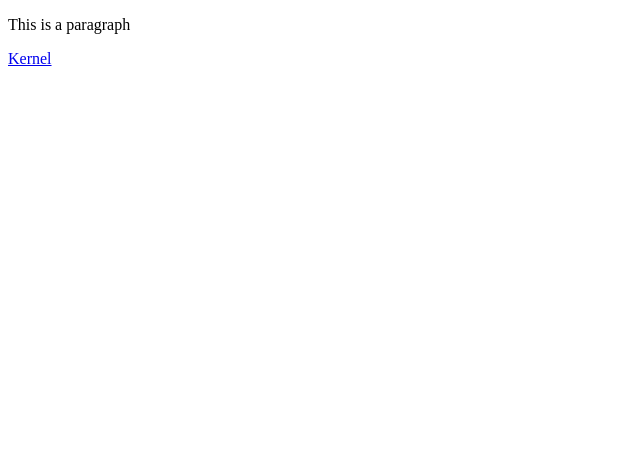
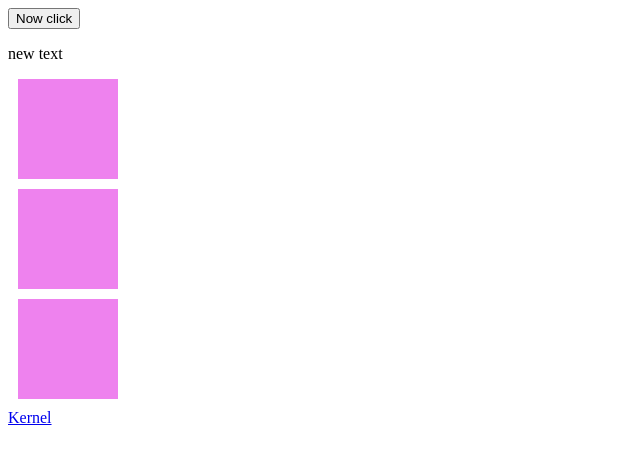
Before and after one commit to YonatanMateh/lesson-plans, a plain HTML site: page index.html in a window 1280 px wide. Shown: the whole page, without its empty margins (0-640 px from the left). Drawn offline with Linux system fonts and the light colour scheme.

Commit message:
added lesson plan

```diff
--- a/index.html
+++ b/index.html
@@ -10,14 +10,15 @@
 </head>
 <body>
 
+  <!-- <button onclick="addBox()">Click me</button> -->
+  <button id='btn'>Now click</button>
+
   <div id="container">
-    <p>This is a paragraph</p>
+    <p id="text">This is a paragraph</p>
 
     <div class="box"></div>
     <div class="box"></div>
     <div class="box"></div>
-
-
 
   </div>
 
--- a/main.js
+++ b/main.js
@@ -1,2 +1,69 @@
 // Document (Object Model)
 console.log(document)
+
+
+// Target elements
+const text = document.getElementById('text')
+console.log(text)
+
+const boxes = document.getElementsByClassName('box')
+console.log(boxes)
+
+
+// Manipulating elements
+console.log(text.innerHTML)
+
+console.log(document.getElementById('container').innerHTML)
+
+text.innerHTML = 'new text'
+
+for (let box of boxes) {
+  // console.log(box.style.backgroundColor) - returns empty string because there is no inline style
+
+  // box.style.backgroundColor = 'blue'
+  // console.log(box.style.backgroundColor)
+
+  box.className += ' cube' //box.classList.add('cube')
+  box.id = 'new' //don't do this in loop because we can't have id's on separate divs
+}
+
+const addBox = function () {
+  const paragraph = document.createElement('p')
+  paragraph.innerHTML = 'this is an nice paragraph on how to access dom'
+  // paragraph.style.color = 'purple'
+  paragraph.setAttribute('id', 'para')
+  // document.body.appendChild(paragraph)
+  // document.getElementById('container').appendChild(paragraph)
+
+  const container = document.getElementById('container')
+  container.innerHTML = ''
+  container.appendChild(paragraph)
+
+  /* IF ASKED - can create elements and append into them and then append to the dom*/
+
+  // const div = document.createElement('div')
+  // div.appendChild(paragraph)
+  // document.body.appendChild(div)
+}
+
+const button = document.getElementById('btn')
+// button.onclick = function () {
+//   const paragraph = document.createElement('p')
+//   paragraph.innerHTML = 'this is an nice paragraph on how to access dom'
+//   // paragraph.style.color = 'purple'
+//   paragraph.setAttribute('id', 'para')
+//   // document.body.appendChild(paragraph)
+//   // document.getElementById('container').appendChild(paragraph)
+
+//   const container = document.getElementById('container')
+//   container.innerHTML = ''
+//   container.appendChild(paragraph)
+
+//   /* IF ASKED - can create elements and append into them and then append to the dom*/
+
+//   // const div = document.createElement('div')
+//   // div.appendChild(paragraph)
+//   // document.body.appendChild(div)
+// }
+
+button.onclick = addBox
--- a/style.css
+++ b/style.css
@@ -0,0 +1,14 @@
+.box {
+  width: 100px;
+  height: 100px;
+  background-color: teal;
+  margin: 10px;
+}
+
+.cube {
+  background-color: violet;
+}
+
+#para {
+  color: purple;
+}
```
